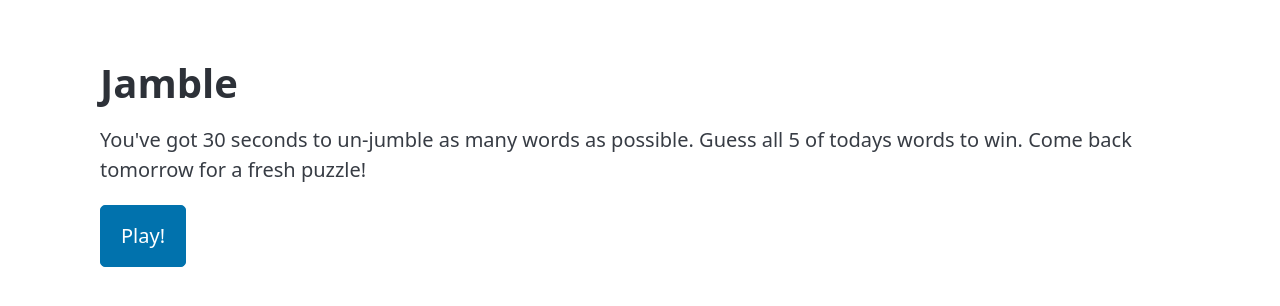
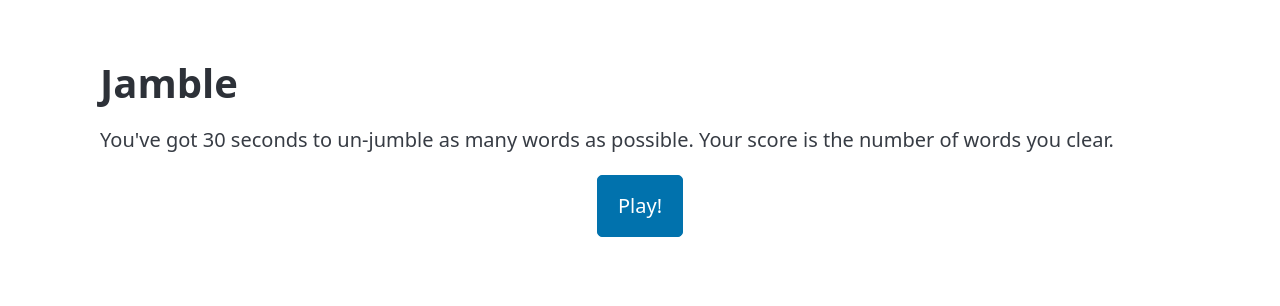
Before and after one commit to barnes/jamble, a SvelteKit app: page / in a window 1280 px wide. Shown: the top 306 px of the page. Built offline with nearby package versions, Linux system fonts and the light colour scheme.

Commit message:
stlying improvements, bug fixes

```diff
--- /dev/null
+++ b/src/lib/words.ts
@@ -0,0 +1,17 @@
+export const words = {
+  "3_letters": ["cat", "dog", "cow", "car", "van", "bus", "ink", "red", "blue", "green"],
+
+  "4_letters": ["wolf", "bear", "lion", "goat", "bull", "deer", "duck", "goose", "swan", "dove"],
+
+  "5_letters": ["horse", "camel", "sheep", "goose", "swan", "mongoose", "finch", "juice", "bread", "pizza"],
+
+  "6_letters": ["donkey", "monkey", "rabbit", "weasel", "wallaby", "lizard", "falcon", "beetle", "spider", "insect"],
+
+  "7_letters": ["buffalo", "dolphin", "porcupine", "dromedary", "turkey", "chicken", "parakeet", "goldfish", "tortoise", "hamster"],
+
+  "8_letters": ["elephant", "gazelle", "squirrel", "reindeer", "cardinal", "raccoon", "chinchilla", "firefly", "caterpillar", "butterfly"],
+
+  "9_letters": ["rhinoceros", "gorilla", "orangutan", "opossum", "salamander", "rattlesnake", "tarantula", "owl", "strawberry", "blackberry"],
+
+  "10_letters": ["hippopotamus", "chimpanzee", "crocodile", "kangaroo", "cockroach", "koala", "blueberry", "watermelon", "dragonfruit", "pineapple"]
+}
--- a/src/routes/+page.svelte
+++ b/src/routes/+page.svelte
@@ -1,78 +1,119 @@
 <script lang="ts">
 	import type { W } from "vitest/dist/reporters-1evA5lom.js";
-
-	const words = {
-  "3_letters": ["cat", "dog", "cow", "pig", "fox"],
-  "4_letters": ["wolf", "bear", "lion", "goat", "deer"],
-  "5_letters": ["horse", "zebra", "camel", "llama", "sheep"],
-  "6_letters": ["donkey", "monkey", "lemur", "bunny", "ferret"],
-  "7_letters": ["buffalo", "elephant", "dolphin", "raccoon", "squirrel"]
-};
+  import { words } from '$lib/words'
 
 	const getRandom = (set: number) => {
-		return words[Object.keys(words)[set]][Math.floor(Math.random() * 5)];
+    const keys = Object.keys(words);
+
+		return words[keys[set]][Math.floor(Math.random() * words[keys[set]].length)];
 	};
 
 	const shuffleWord = (word: string) => {
-		return word
+		const shuffled = word
 			.split('')
 			.sort(() => Math.random() - 0.5)
 			.join('');
+    if(shuffled === word ) {
+      return shuffleWord(word)
+    } else{
+      return shuffled
+    };
 	};
 
-	const todaysWords = [getRandom(0), getRandom(1), getRandom(2), getRandom(3)];
-	const shuffledWords = todaysWords.map((word) => shuffleWord(word));
-	console.log(todaysWords);
-	console.log(shuffledWords);
+  const getWords = () => {
+    const todaysWords = [getRandom(0), getRandom(1), getRandom(2), getRandom(3), getRandom(4), getRandom(5), getRandom(6), getRandom(7)];
+    const shuffledWords = todaysWords.map((word) => shuffleWord(word));
+    return {todaysWords, shuffledWords}
+
+  }
+
+  let todaysWords = getWords();
+
+  console.log(todaysWords);
+
+	// const todaysWords = [getRandom(0), getRandom(1), getRandom(2), getRandom(3)];
+	// const shuffledWords = todaysWords.map((word) => shuffleWord(word));
 
 	let gameState = $state({
 		timer: 0,
-		state: 'start', //start, playing, win, loss
-		currentShuffle: shuffledWords[0],
-    currentWord: todaysWords[0],
-		guess: ''
+		state: 'start', //start, playing, end
+		currentShuffle: todaysWords['shuffledWords'][0],
+    currentWord: todaysWords['todaysWords'][0],
+		guess: '',
+    correctCount: 0,
+    correctWords: [],
+    completeGame: false
 	});
+
+  console.log(gameState);
 
 	const startGame = () => {
 		gameState.state = 'playing';
 		gameState.timer = 30;
+     gameState.correctCount = 0;
+    gameState.correctWords = [];
 		const timer = setInterval(() => {
 			if (gameState.currentWord === gameState.guess) {
-				gameState.currentShuffle = shuffledWords[shuffledWords.indexOf(gameState.currentShuffle) + 1];
-        gameState.currentWord = todaysWords[todaysWords.indexOf(gameState.currentWord) + 1];
-        console.log(gameState.currentWord);
-        console.log(gameState.currentShuffle);
-
+        gameState.correctCount++;
+        gameState.correctWords.push(gameState.currentWord);
+				gameState.currentShuffle = todaysWords['shuffledWords'][todaysWords['shuffledWords'].indexOf(gameState.currentShuffle) + 1];
+        gameState.currentWord = todaysWords['todaysWords'][todaysWords['todaysWords'].indexOf(gameState.currentWord) + 1];
 				gameState.guess = '';
-				if (gameState.currentWord === undefined) {
-					gameState.state = 'win';
-				}
+        if(gameState.currentShuffle === undefined) {
+          clearInterval(timer);
+          gameState.completeGame = true;
+          gameState.state = 'end';
+        }
 			}
 			gameState.timer--;
 			if (gameState.timer <= 0) {
 				clearInterval(timer);
-				gameState.state = 'loss';
+				gameState.state = 'end';
 			}
 		}, 1000);
 	};
 
-	console.log(gameState);
 </script>
 
 <h1>Jamble</h1>
 <p>
-	You've got 30 seconds to un-jumble as many words as possible. Guess all 5 of todays words to win.
-	Come back tomorrow for a fresh puzzle!
+	You've got 30 seconds to un-jumble as many words as possible. Your score is the number of words you clear.
 </p>
 
 {#if gameState.state == 'start'}
-	<button on:click={startGame}>Play!</button>
+ <div class="button">
+   <button on:click={startGame}>Play!</button>
+ </div>
 {:else if gameState.state == 'playing'}
 	{gameState.timer}
-	<h2>{gameState.currentShuffle}</h2>
+  <div class="word">{gameState.currentShuffle}</div>
 	<input id="gameInput" type="text" bind:value={gameState.guess} autofocus />
-{:else if gameState.state == 'win'}
-	<h2>You win!</h2>
-{:else if gameState.state == 'loss'}
-	<h2>You lose!</h2>
+{:else if gameState.state == 'end'}
+	<h2>Game over!</h2>
+  <ul>
+    <li>You got {gameState.correctCount} words correct!</li>
+    <li>Correct words: {gameState.correctWords.join(', ')}</li>
+    {#if gameState.correctCount === 8}
+      <li>Well done! You got all the words!</li>
+    {:else}
+      <li>The last word you did not get was {gameState.currentWord}</li>
+    {/if}
+  </ul>
+  <div class="button">
+    <button on:click={startGame}>Play Again!</button>
+  </div>
 {/if}
+
+<style>
+  .word {
+    font-size: 4rem;
+    margin: 1rem 0;
+    display:flex;
+    justify-content: center;
+  }
+  .button {
+    margin: 1rem 0;
+    display: flex;
+    justify-content: center;
+  }
+</style>
```
Also changed, not shown: src/lib/Timer.svelte (added).
